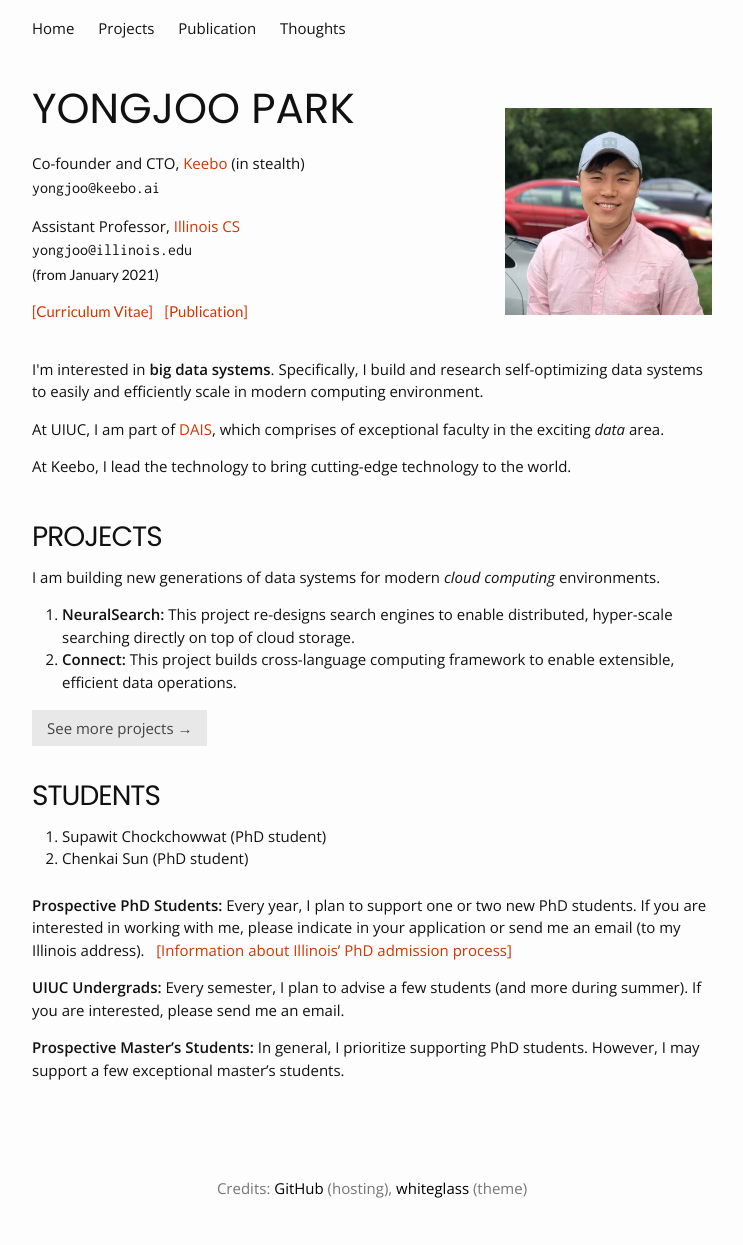
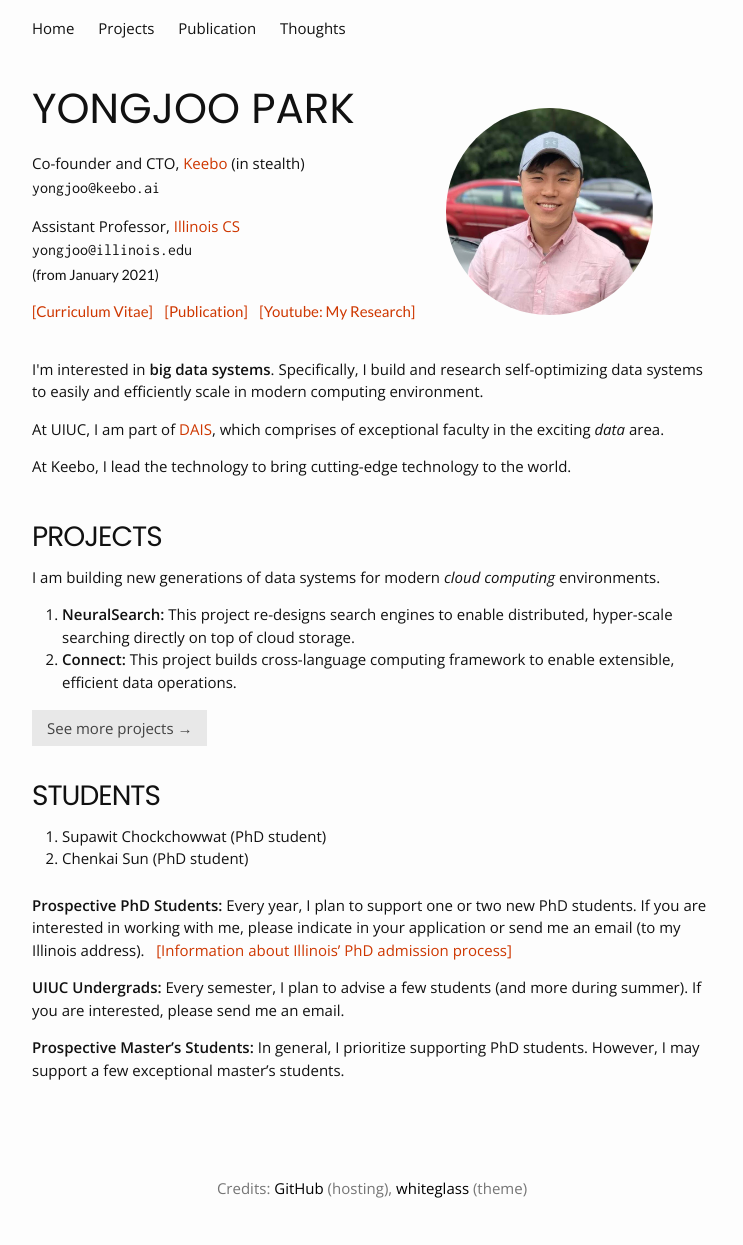
Before and after one commit to pyongjoo/pyongjoo.github.io, a Jekyll site: the page built from index.html, in a window 1280 px wide. Shown: the whole page, without its empty margins (268-1011 px from the left). Built offline with Jekyll 4.4.1, drawn with Linux system fonts in a browser that asks for light colours.

Commit message:
added a link to Youtube video

```diff
--- a/index.html
+++ b/index.html
@@ -6,8 +6,8 @@
 ---
 
 <div class="profile">
-	<div class="row">
-	    <div class="col-md-8 profile-block vcenter">
+	<div class="row profile-block">
+	    <div class="col-md-7 vcenter">
 	        <h1 class="profile-name">YONGJOO PARK</h1>
 	        <p>
 	        <span class="profile-position">Co-founder and CTO,
@@ -24,6 +24,8 @@
 	        <p><a href="/resources/Yongjoo_CV_2020_04.pdf">[Curriculum Vitae]</a>
 	        	&nbsp;&nbsp;
 	        	<a href="/publication">[Publication]</a>
+	        	&nbsp;&nbsp;
+	        	<a href="https://youtu.be/KUUO79Wh_xY">[Youtube: My Research]</a>
 	        </p>
 	    </div><!--
 	    --><div class="col-md-4 hidden-xs hidden-sm vcenter">
```
Also changed, not shown: publication.md (+1 -1 lines).
